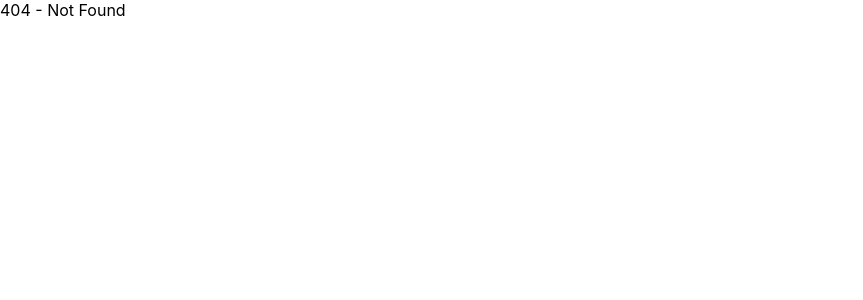
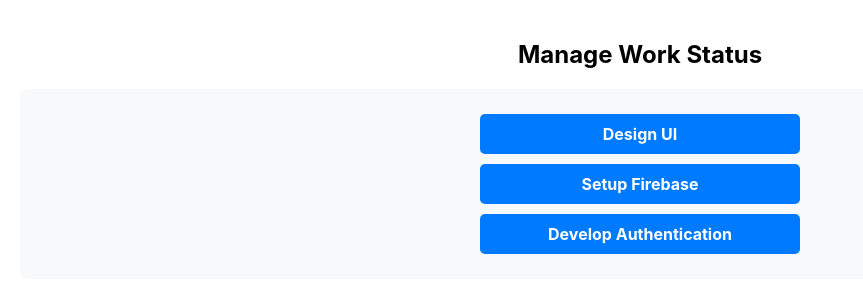
Before and after one commit to PRATHAMESH-PABALE/hackmatch-build, a React (Create React App) app: page /manage-work in a window 1280 px wide. Before the commit this address had no page. Shown: the top 300 px of the page, without its empty margins (0-863 px from the left). Built offline with nearby package versions, Linux system fonts and the light colour scheme.

Commit message:
managework

```diff
--- a/package.json
+++ b/package.json
@@ -3,6 +3,9 @@
   "version": "0.1.0",
   "private": true,
   "dependencies": {
+    "@dnd-kit/accessibility": "^3.1.1",
+    "@dnd-kit/core": "^6.3.1",
+    "@dnd-kit/sortable": "^10.0.0",
     "@google/generative-ai": "^0.24.0",
     "@testing-library/dom": "^10.4.0",
     "@testing-library/jest-dom": "^6.6.3",
--- a/src/App.js
+++ b/src/App.js
@@ -1,5 +1,6 @@
 import React, { Suspense, lazy } from "react";
 import { BrowserRouter as Router, Route, Routes } from "react-router-dom";
+import ManageWork from "./ManageWork";
 
 const Home = lazy(() => import("./Home"));
 const Dashboard = lazy(() => import("./Dashboard"));
@@ -24,7 +25,7 @@ function App() {
           <Route path="/connections" element={<Connections />} />
           <Route path="/about-us" element={<AboutUs />} />
           <Route path="/groups" element={<Groups />} />
-          <Route path="*" element={<div>404 - Not Found</div>} />
+          <Route path="/manage-work" element={<ManageWork />} />
         </Routes>
       </Suspense>
     </Router>
--- a/src/Dashboard.css
+++ b/src/Dashboard.css
@@ -172,3 +172,15 @@ body, html {
     transform: translateY(0);
   }
 }
+
+.manage-work-btn {
+  margin-top: 20px;
+  padding: 10px 15px;
+  background: green;
+  color: white;
+  border: none;
+  border-radius: 5px;
+  cursor: pointer;
+  width: 200px;
+  height: 50px;
+}
--- a/src/Dashboard.js
+++ b/src/Dashboard.js
@@ -48,31 +48,25 @@ const Dashboard = () => {
       )}
 
       <div className="card-container">
-        <div className="card" onClick={() => navigate("/find-teammates")}>
-          <img src="/images/find-teammates.png" alt="Find Teammates" />
-          <p>Find Your Teammates</p>
-        </div>
-        <div className="card" onClick={() => navigate("/connections")}>
-          <img src="/images/connections.png" alt="Connections" />
-          <p>Your Connections</p>
-        </div>
-        <div className="card" onClick={() => navigate("/groups")}>
-          <img src="/images/groups.png" alt="Groups" />
-          <p>Your Groups</p>
-        </div>
-        <div className="card" onClick={() => navigate("/requests")}>
-          <img src="/images/requests.png" alt="Requests" />
-          <p>Requests</p>
-        </div>
-        <div className="card" onClick={() => navigate("/profile")}>
-          <img src="/images/profile.png" alt="Profile" />
-          <p>Profile Section</p>
-        </div>
-        <div className="card" onClick={() => navigate("/about-us")}>
-          <img src="/images/about-us.png" alt="About Us" />
-          <p>HackMatch.ai - Hackathon Roadmap</p>
-        </div>
+        {[
+          { path: "/find-teammates", img: "/images/find-teammates.png", text: "Find Your Teammates" },
+          { path: "/connections", img: "/images/connections.png", text: "Your Connections" },
+          { path: "/groups", img: "/images/groups.png", text: "Your Groups" },
+          { path: "/requests", img: "/images/requests.png", text: "Requests" },
+          { path: "/profile", img: "/images/profile.png", text: "Profile Section" },
+          { path: "/about-us", img: "/images/about-us.png", text: "HackMatch.ai - Hackathon Roadmap" },
+        ].map((item, index) => (
+          <div key={index} className="card" onClick={() => navigate(item.path)}>
+            <img src={item.img} alt={item.text} />
+            <p>{item.text}</p>
+          </div>
+        ))}
       </div>
+
+      {/* Manage Work Status Button */}
+      <button className="manage-work-btn" onClick={() => navigate("/manage-work")}>
+        Manage Work Status
+      </button>
     </div>
   );
 };
--- a/src/FindTeammates.css
+++ b/src/FindTeammates.css
@@ -1,8 +1,8 @@
 .find-teammates-container {
-    width: 50%;
+  width: 80%;
   margin: auto;
   padding: 20px;
-    background: #1e1e1e;
+  background: #000000;
   color: white;
   border-radius: 10px;
   text-align: center;
@@ -17,46 +17,27 @@
 }
 
 .user-list {
-    display: flex;
-    flex-wrap: wrap;
+  display: grid;
+  grid-template-columns: repeat(auto-fill, minmax(250px, 1fr));
+  gap: 15px;
   justify-content: center;
+  align-items: center;
+  width: 100%;
 }
 
 .user-card {
-    width: 250px;
-    padding: 10px;
-    background: #333;
-    margin: 10px;
+  padding: 15px;
+  background: #000000;
   border-radius: 10px;
   cursor: pointer;
   transition: 0.3s;
+  text-align: center;
+  color: white;
+  box-sizing: border-box;
 }
 
 .user-card:hover {
-    background: #444;
-  }
-
-  .user-modal {
-    position: fixed;
-    top: 50%;
-    left: 50%;
-    transform: translate(-50%, -50%);
-    background: white;
-    padding: 20px;
-    border-radius: 10px;
-    width: 40%;
-    color: black;
-    box-shadow: 0px 0px 10px rgba(0, 0, 0, 0.5);
-  }
-
-  .modal-content {
-    text-align: left;
-  }
-
-  .close {
-    float: right;
-    font-size: 24px;
-    cursor: pointer;
+  background: #000000;
 }
 
 .send-request-btn {
--- a/src/FindTeammates.js
+++ b/src/FindTeammates.js
@@ -1,6 +1,7 @@
 import React, { useState, useEffect } from "react";
 import { db, auth } from "./firebase";
 import { collection, getDocs, addDoc, query, where } from "firebase/firestore";
+import "./FindTeammates.css";
 
 const FindTeammates = () => {
   const [users, setUsers] = useState([]);
@@ -64,7 +65,7 @@ const FindTeammates = () => {
   };
 
   return (
-    <div>
+    <div className="find-teammates-container">
       <h2>Find Your Teammates</h2>
       <input
         type="text"
@@ -73,7 +74,7 @@ const FindTeammates = () => {
         onChange={(e) => setSearch(e.target.value)}
       />
 
-      <div>
+      <div className="user-list">
         {users
           .filter((user) =>
             user.name.toLowerCase().includes(search.toLowerCase()) ||
--- /dev/null
+++ b/src/ManageWork.css
@@ -0,0 +1,24 @@
+.manage-work-container {
+    text-align: center;
+    padding: 20px;
+  }
+
+  .task-list {
+    display: flex;
+    flex-direction: column;
+    align-items: center;
+    background: #f8f9fa;
+    padding: 20px;
+    border-radius: 8px;
+  }
+
+  .task-card {
+    width: 300px;
+    padding: 10px;
+    margin: 5px;
+    background: #007bff;
+    color: white;
+    font-weight: bold;
+    border-radius: 5px;
+    cursor: grab;
+  }
--- /dev/null
+++ b/src/ManageWork.js
@@ -0,0 +1,68 @@
+import React, { useState } from "react";
+import {
+  DndContext,
+  closestCorners,
+  useDraggable,
+} from "@dnd-kit/core";
+import { SortableContext, arrayMove } from "@dnd-kit/sortable";
+import "./ManageWork.css";
+
+const initialTasks = [
+  { id: "task-1", title: "Design UI" },
+  { id: "task-2", title: "Setup Firebase" },
+  { id: "task-3", title: "Develop Authentication" },
+];
+
+const Task = ({ task }) => {
+  const { attributes, listeners, setNodeRef, transform } = useDraggable({
+    id: task.id,
+  });
+
+  return (
+    <div
+      ref={setNodeRef}
+      {...listeners}
+      {...attributes}
+      className="task-card"
+      style={{
+        transform: transform
+          ? `translate(${transform.x}px, ${transform.y}px)`
+          : undefined,
+      }}
+    >
+      {task.title}
+    </div>
+  );
+};
+
+const ManageWork = () => {
+  const [tasks, setTasks] = useState(initialTasks);
+
+  const handleDragEnd = (event) => {
+    const { active, over } = event;
+    if (!over) return;
+
+    if (active.id !== over.id) {
+      const oldIndex = tasks.findIndex((t) => t.id === active.id);
+      const newIndex = tasks.findIndex((t) => t.id === over.id);
+      setTasks(arrayMove(tasks, oldIndex, newIndex));
+    }
+  };
+
+  return (
+    <div className="manage-work-container">
+      <h2>Manage Work Status</h2>
+      <DndContext collisionDetection={closestCorners} onDragEnd={handleDragEnd}>
+        <SortableContext items={tasks}>
+          <div className="task-list">
+            {tasks.map((task) => (
+              <Task key={task.id} task={task} />
+            ))}
+          </div>
+        </SortableContext>
+      </DndContext>
+    </div>
+  );
+};
+
+export default ManageWork;
```
Also changed, not shown: 1 other file (tests, documents, lock files or other folders). Lines whose indentation alone changed are shown as unchanged.
